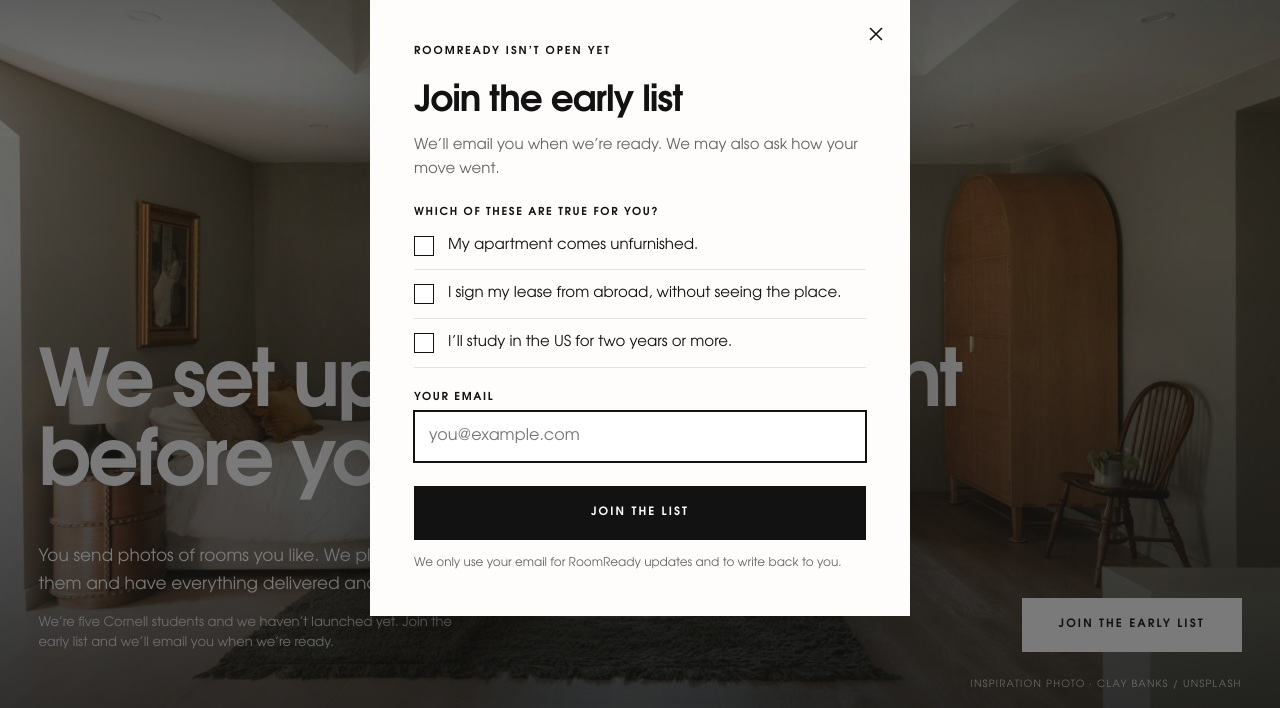
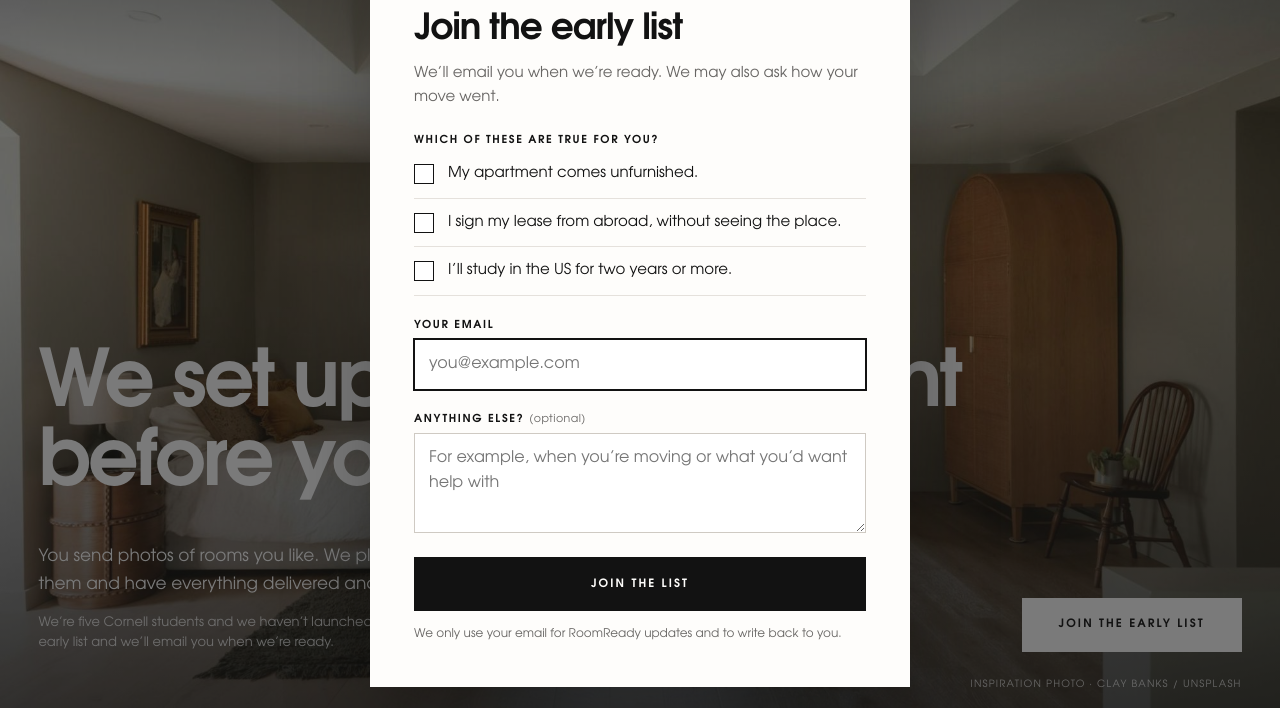
Before and after one commit to woodyycchang/roomready, a plain HTML site: page index.html in a window 1280 px wide. Both pictures are taken after a click on the link "JOIN THE EARLY LIST". Shown: the part 92-800 px from the top of the page. Drawn offline with Linux system fonts and the light colour scheme.

Commit message:
Add an optional note to the early list

```diff
--- a/index.html
+++ b/index.html
@@ -229,7 +229,8 @@
 .ask-lede { margin: 12px 0 0; font-size: 15px; line-height: 1.6; color: var(--grey); }
 .ask-lab { display: block; margin: 24px 0 8px; font: 700 11px/1 var(--sans); letter-spacing: 0.15em; text-transform: uppercase; }
 .ask input, .ask textarea { display: block; width: 100%; border: 1px solid #cfcac3; border-radius: 0; background: #fff; color: var(--ink); font: 400 16px/1.55 var(--sans); padding: 12px 14px; }
-.ask textarea { min-height: 168px; resize: vertical; }
+.ask textarea { min-height: 88px; resize: vertical; }
+.ask-opt { font-weight: 400; letter-spacing: 0.04em; text-transform: none; color: var(--grey); }
 .ask input:focus-visible, .ask textarea:focus-visible { outline: 2px solid var(--ink); outline-offset: -1px; }
 .ask-hp { position: absolute !important; left: -9999px; width: 1px !important; height: 1px; opacity: 0; }
 .ask-send { width: 100%; margin-top: 24px; cursor: pointer; font-family: var(--sans); }
@@ -390,6 +391,8 @@
     </fieldset>
     <label class="ask-lab" for="ask-email">Your email</label>
     <input id="ask-email" name="email" type="email" autocomplete="email" inputmode="email" placeholder="you@example.com" required>
+    <label class="ask-lab" for="ask-note">Anything else? <span class="ask-opt">(optional)</span></label>
+    <textarea id="ask-note" name="note" rows="3" maxlength="1000" placeholder="For example, when you’re moving or what you’d want help with"></textarea>
     <input class="ask-hp" type="text" name="website" tabindex="-1" autocomplete="off" aria-hidden="true">
     <p class="ask-err" id="ask-err" role="alert" hidden></p>
     <button class="btn ask-send" type="submit" id="ask-send">Join the list</button>
@@ -634,6 +637,7 @@
   const askErr = document.getElementById('ask-err');
   const askSend = document.getElementById('ask-send');
   const askEmail = document.getElementById('ask-email');
+  const askNote = document.getElementById('ask-note');
   const askChecks = ['unfurnished', 'signed', 'stay'].map(k => [document.getElementById('ask-' + k), document.getElementById('fit-' + k)]);
   const openAsk = e => {
     if (e) e.preventDefault();
@@ -660,7 +664,7 @@
       'Unfurnished apartment: ' + (yes[0] ? 'yes' : 'no'),
       'Signed the lease from abroad without seeing it: ' + (yes[1] ? 'yes' : 'no'),
       'Staying in the US two years or more: ' + (yes[2] ? 'yes' : 'no')
-    ].join('\n');
+    ].join('\n') + (askNote.value.trim() ? '\nTheir note: ' + askNote.value.trim() : '');
     const done = () => { askForm.hidden = true; askDone.hidden = false; askForm.reset(); askDone.querySelector('button').focus(); };
     if (askForm.elements.website.value) { done(); return; }
     if (!NOTE_ACTION) { showErr('Sign-up isn’t set up yet. Please email roomready4u@gmail.com.'); return; }
```
